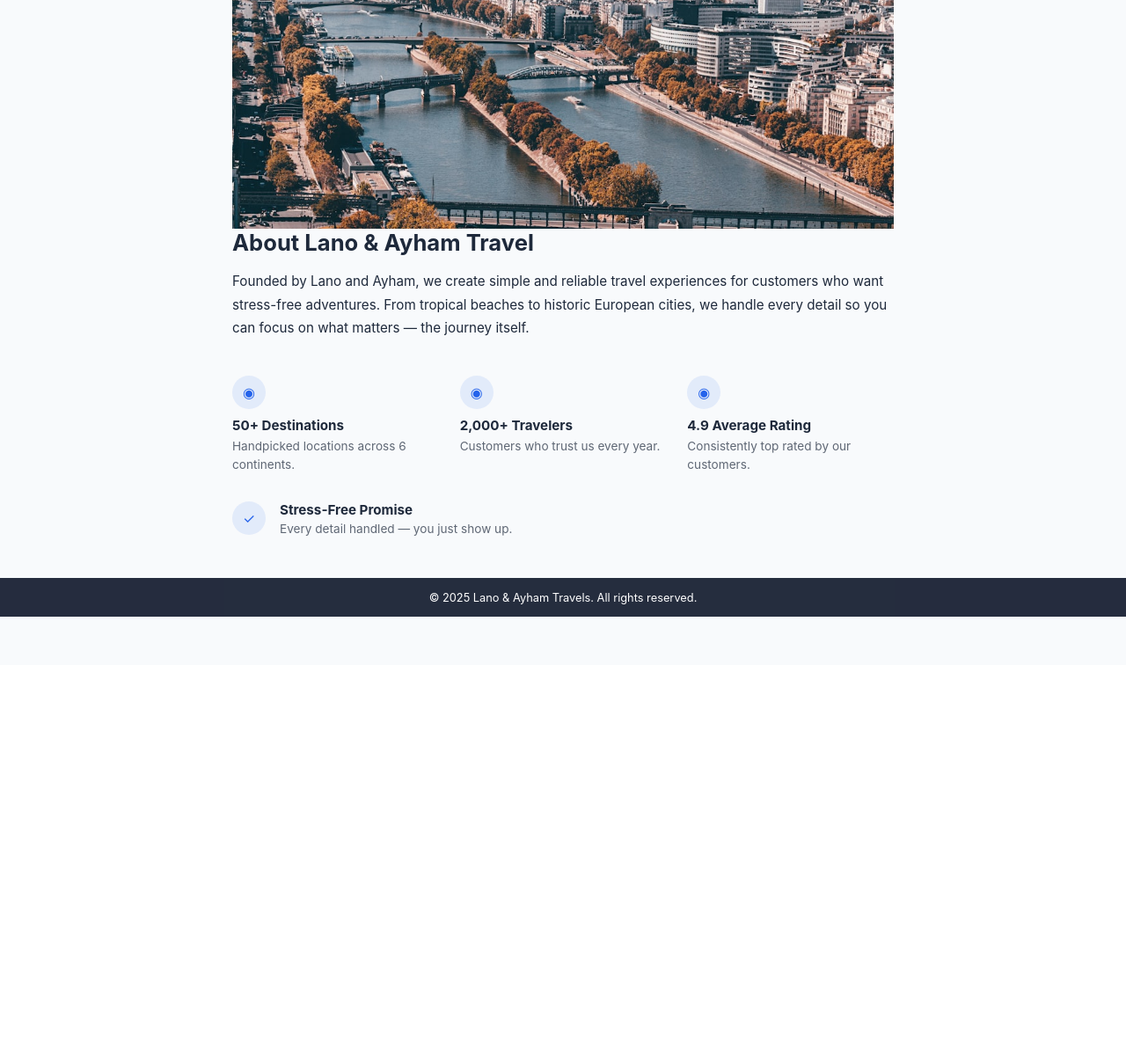
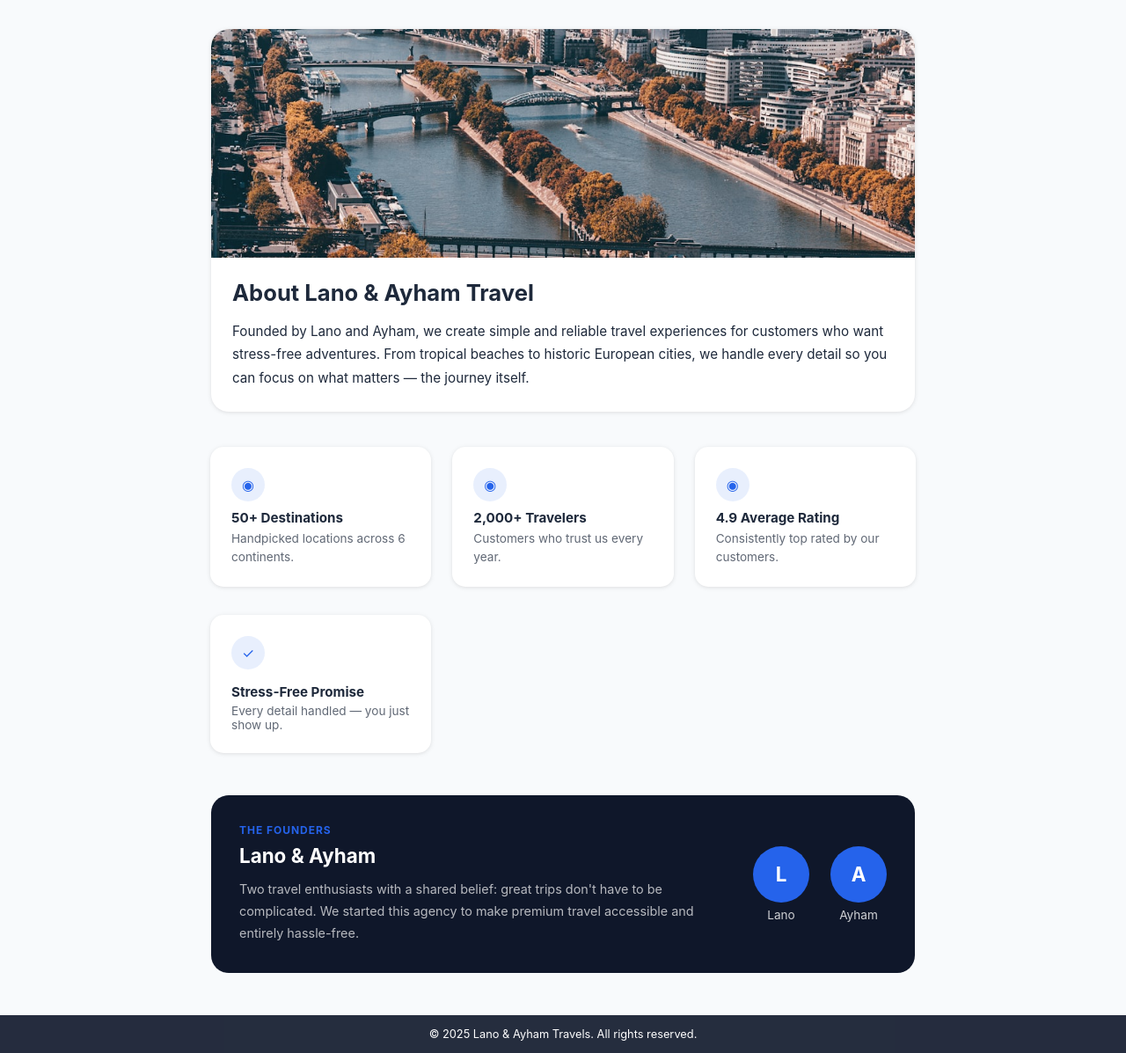
Before and after one commit to ayham-svg/webapp2, a PHP site: page /overons.html in a window 1280 px wide. Shown: the part 44-1241 px from the top of the page at 88% size. Before the commit the page ends 745 px from the top, so only its background shows below. Run offline with PHP 8.4, Linux system fonts and the light colour scheme.

Commit message:
about us pagina afgemaakt

```diff
--- a/css/overons.css
+++ b/css/overons.css
@@ -1,15 +1,27 @@
+  main{
+    margin-top: 6%;
+  }
+
   .over-banner {
-  margin-top: 44px;
+    margin-top: 0;
     height: 260px;
     background-image: url(../images/photo-1589390512160-4b7c7d057032.jpg);
     background-size: cover;
     background-position: center;
+    border-radius: 20px 20px 0 0;
   }
 
   .over-info {
     max-width: 800px;
     margin: 2.5rem auto;
-  padding: 0 1.5rem;
+    background-color: white;
+    border-radius: 20px;
+    box-shadow: 0 1px 4px rgba(145, 145, 145, 0.25);
+    overflow:hidden;
+  }
+
+  .over-tekst {
+    padding: 1.5rem;
   }
 
   .over-info h2 {
@@ -24,7 +36,7 @@
   }
 
   .over-stats {
-  max-width: 800px;
+    max-width: 850px;
     margin: 0 auto 2rem;
     padding: 0 1.5rem;
     display: grid;
@@ -35,6 +47,10 @@
   .stat-item {
     display: flex;
     flex-direction: column;
+    background-color: white;
+    border-radius: 15px;
+    box-shadow: 0 1px 4px rgba(145, 145, 145, 0.25);
+    padding: 1.5rem;
   }
 
   .stat-icoon {
@@ -63,12 +79,23 @@
   }
 
   .belofte {
-  max-width: 800px;
+    max-width: 850px;
     margin: 0 auto 3rem;
     padding: 0 1.5rem;
+    display: grid;
+    grid-template-columns: repeat(3, 1fr);
+    gap: 1.5rem;
+  }
+
+  .belofte-item {
     display: flex;
+    flex-direction: column;
     align-items: flex-start;
     gap: 1rem;
+    background-color: white;
+    border-radius: 15px;
+    box-shadow: 0 1px 4px rgba(145, 145, 145, 0.25);
+    padding: 1.5rem;
   }
 
   .belofte-icoon {
@@ -94,3 +121,73 @@
     font-size: 0.85rem;
     opacity: 0.7;
   }
+
+  .founders {
+  max-width: 800px;
+  margin: 0 auto 3rem;
+  padding: 2rem 2rem;
+  background-color: #0f172a;
+  border-radius: 20px;
+  display: flex;
+  align-items: center;
+  justify-content: space-between;
+  gap: 2rem;
+}
+
+.founders-tekst {
+  flex: 1;
+}
+
+.founders-label {
+  font-size: 0.75rem;
+  font-weight: 700;
+  color: #2563eb;
+  letter-spacing: 0.08em;
+  text-transform: uppercase;
+  display: block;
+  margin-bottom: 0.5rem;
+}
+
+.founders h2 {
+  font-size: 1.4rem;
+  font-weight: 700;
+  color: white;
+  margin-bottom: 0.75rem;
+}
+
+.founders p {
+  font-size: 0.9rem;
+  line-height: 1.75;
+  color: rgba(255, 255, 255, 0.7);
+}
+
+.founders-avatars {
+  display: flex;
+  gap: 1.5rem;
+  flex-shrink: 0;
+}
+
+.avatar-item {
+  display: flex;
+  flex-direction: column;
+  align-items: center;
+  gap: 0.4rem;
+}
+
+.avatar {
+  width: 64px;
+  height: 64px;
+  background-color: #2563eb;
+  border-radius: 50%;
+  display: flex;
+  align-items: center;
+  justify-content: center;
+  font-size: 1.4rem;
+  font-weight: 700;
+  color: white;
+}
+
+.avatar-item span {
+  font-size: 0.85rem;
+  color: rgba(255, 255, 255, 0.8);
+}
--- a/overons.html
+++ b/overons.html
@@ -33,8 +33,10 @@
 
       <section class="over-info">
         <div class="over-banner"></div>
+        <div class="over-tekst">
         <h2>About Lano &amp; Ayham Travel</h2>
         <p>Founded by Lano and Ayham, we create simple and reliable travel experiences for customers who want stress-free adventures. From tropical beaches to historic European cities, we handle every detail so you can focus on what matters — the journey itself.</p>
+        </div>
     </section>
 
       <section class="over-stats">
@@ -56,10 +58,30 @@
       </section>
 
       <section class="belofte">
+    <div class="belofte-item">
     <div class="belofte-icoon">&#10003;</div>
     <div class="belofte-tekst">
       <h3>Stress-Free Promise</h3>
       <p>Every detail handled — you just show up.</p>
+    </div>
+     </div>
+      </section>
+
+      <section class="founders">
+  <div class="founders-tekst">
+    <span class="founders-label">THE FOUNDERS</span>
+    <h2>Lano & Ayham</h2>
+    <p>Two travel enthusiasts with a shared belief: great trips don't have to be complicated. We started this agency to make premium travel accessible and entirely hassle-free.</p>
+  </div>
+  <div class="founders-avatars">
+    <div class="avatar-item">
+      <div class="avatar">L</div>
+      <span>Lano</span>
+    </div>
+    <div class="avatar-item">
+      <div class="avatar">A</div>
+      <span>Ayham</span>
+    </div>
   </div>
 </section>
 
```
Lines whose indentation alone changed are shown as unchanged.
